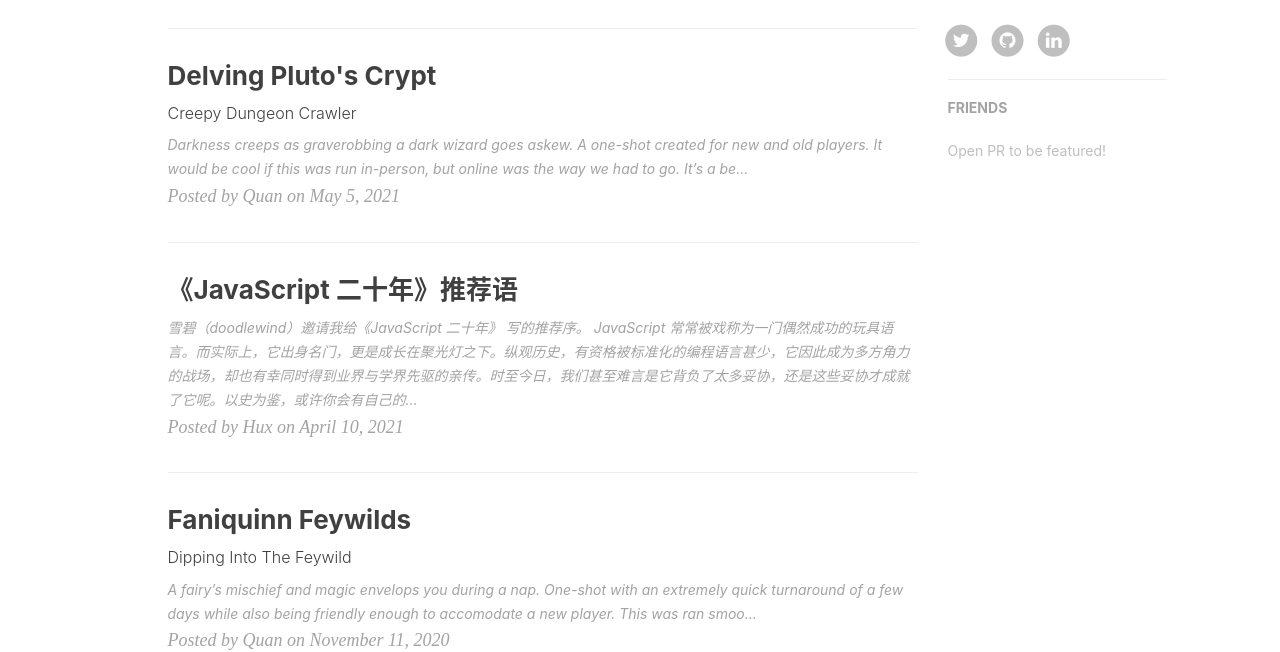
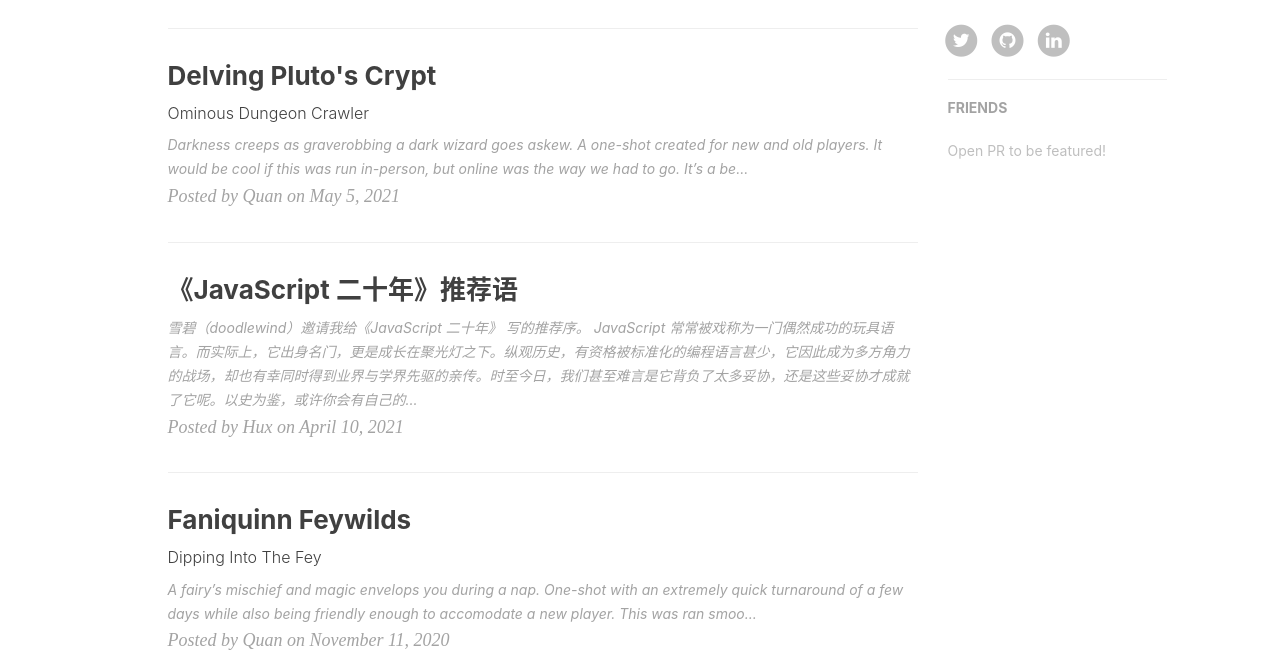
Before and after one commit to QuanPhanguyen/quanphanguyen.github.io, a Jekyll site: the page built from index.html, in a window 1280 px wide. Shown: the part 972-1624 px from the top of the page. Built offline with Jekyll 4.4.1, drawn with Linux system fonts in a browser that asks for light colours; nearby versions of some CDN libraries; the list of posts is cut into pages by our own code; comment, search, counter and statistics services are not loaded.

Commit message:
faniquinn3

```diff
--- a/_posts/read_sf_plf/2020-11-11-dnd-04.md
+++ b/_posts/read_sf_plf/2020-11-11-dnd-04.md
@@ -1,7 +1,7 @@
 ---
 layout:     post
 title:      "Faniquinn Feywilds"
-subtitle:   "Dipping Into The Feywild"
+subtitle:   "Dipping Into The Fey"
 navcolor:   "invert"
 date:       2020-11-11
 author:     "Quan"
--- a/_posts/read_sf_plf/2021-05-05-dnd-02.md
+++ b/_posts/read_sf_plf/2021-05-05-dnd-02.md
@@ -1,7 +1,7 @@
 ---
 layout:     post
 title:      "Delving Pluto's Crypt"
-subtitle:   "Creepy Dungeon Crawler"
+subtitle:   "Ominous Dungeon Crawler"
 navcolor:   "invert"
 date:       2021-05-05
 header-img: "assets/images/pluto2.png"
```
